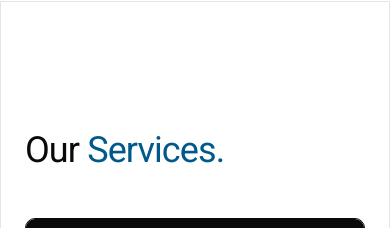
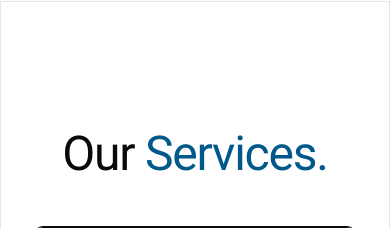
Before and after one commit to ChelakaGNeuro/company-landing-page-rework, a Next.js app: page / in a window 390 px wide. Shown: the part 2676-2904 px from the top of the page. Built offline with nearby package versions, Linux system fonts and the light colour scheme.

Commit message:
feat: enhance Services component styling for improved responsiveness

```diff
--- a/components/home/services.tsx
+++ b/components/home/services.tsx
@@ -15,9 +15,9 @@ export default function Services() {
   return (
     <section
       id="services"
-      className="relative min-h-screen border lg:px-24 md:px-12 sm:px-4 pt-32 pb-24"
+      className="relative min-h-screen border lg:px-24 md:px-12 sm:px-4 xs:px-2 pt-32 pb-24"
     >
-      <div className="max-w-337.5 mx-auto px-6 lg:px-12 sm:justify-center sm:items-center lg:block sm:flex flex-col">
+      <div className="max-w-337.5 mx-auto px-6 lg:px-12  sm:justify-center sm:items-center lg:block sm:flex flex-col">
         {/* Header */}
         <div className="flex flex-col gap-8 mb-12 lg:mb-12">
           <div>
@@ -28,7 +28,7 @@ export default function Services() {
               viewport={{ once: true, amount: 0.3 }}
             >
               <h2
-                className={`text-4xl  text-foreground lg:text-6xl md:text-6xl sm:text-6xl font-display tracking-tight transition-all duration-700 `}
+                className={`text-4xl  text-foreground lg:text-6xl md:text-6xl sm:text-6xl xs:text-5xl xs:text-center lg:text-start font-display tracking-tight transition-all duration-700 `}
               >
                 Our{" "}
                 <span className="text-sky-800 dark:text-cyan-400">
```
